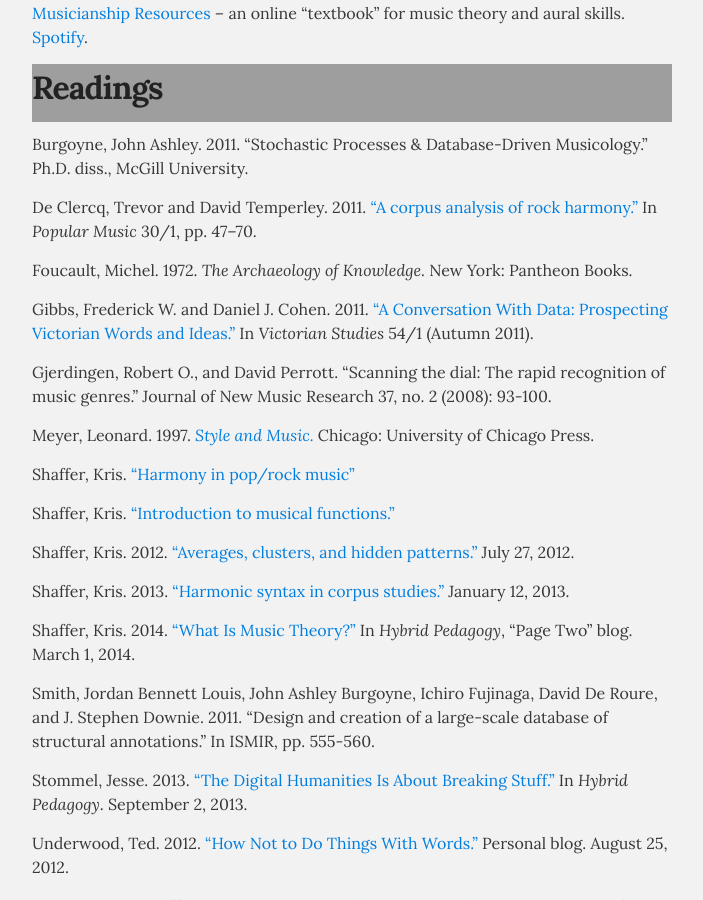
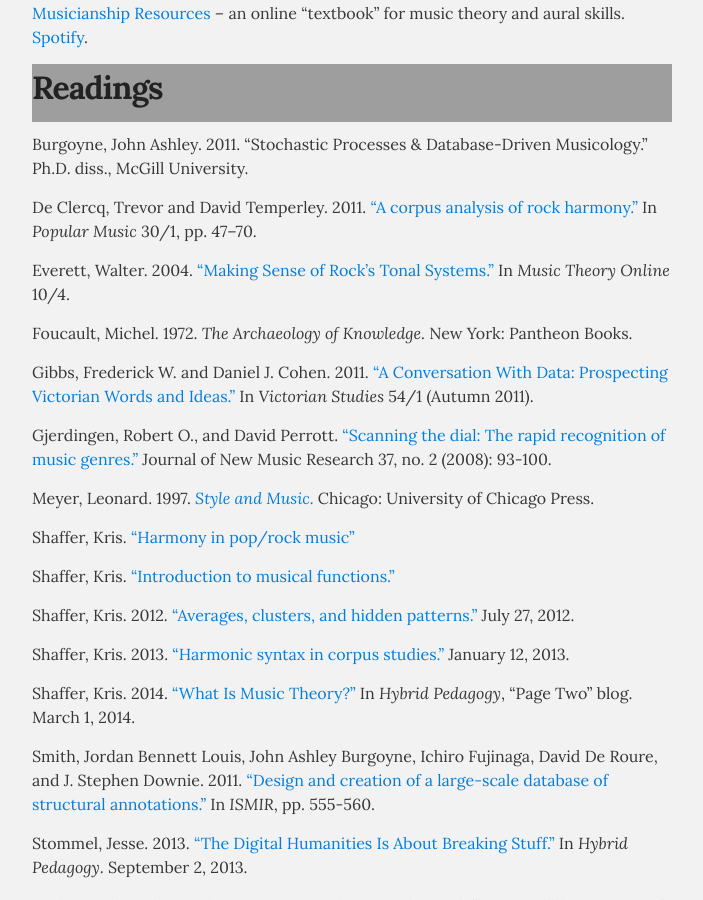
Before and after one commit to kshaffer/corpusmusic, a Jekyll site: the page built from readings.md, in a window 1280 px wide and 900 px high, scrolled down 715 px. Shown: the whole window, without its empty margins (288-991 px from the left). Built offline with Jekyll 4.4.1, drawn with Linux system fonts in a browser that asks for light colours; Markdown is read by kramdown in place of the engine named in the settings.

Commit message:
updated resources

```diff
--- a/readings.md
+++ b/readings.md
@@ -28,11 +28,13 @@ Burgoyne, John Ashley. 2011. "Stochastic Processes & Database-Driven Musicology.
 
 De Clercq, Trevor and David Temperley. 2011. ["A corpus analysis of rock harmony."](http://dx.doi.org/10.1017/S026114301000067X) In *Popular Music* 30/1, pp. 47–70.
 
+Everett, Walter. 2004. ["Making Sense of Rock's Tonal Systems."](http://www.mtosmt.org/issues/mto.04.10.4/mto.04.10.4.w_everett.html) In *Music Theory Online* 10/4.
+
 Foucault, Michel. 1972. *The Archaeology of Knowledge.* New York: Pantheon Books.
 
 Gibbs, Frederick W. and Daniel J. Cohen. 2011. ["A Conversation With Data: Prospecting Victorian Words and Ideas."](http://muse.jhu.edu/journals/victorian_studies/v054/54.1.gibbs.html) In *Victorian Studies* 54/1 (Autumn 2011).
 
-Gjerdingen, Robert O., and David Perrott. "Scanning the dial: The rapid recognition of music genres." Journal of New Music Research 37, no. 2 (2008): 93-100.
+Gjerdingen, Robert O., and David Perrott. ["Scanning the dial: The rapid recognition of music genres."](http://www.tandfonline.com/doi/abs/10.1080/.U3Qo5V7sKbg) Journal of New Music Research 37, no. 2 (2008): 93-100.
 
 Meyer, Leonard. 1997. [*Style and Music.*](https://openlibrary.org/works/OL3267613W/Style_and_music) Chicago: University of Chicago Press.
 
@@ -46,14 +48,13 @@ Shaffer, Kris. 2013. ["Harmonic syntax in corpus studies."](http://kris.shafferm
 
 Shaffer, Kris. 2014. ["What Is Music Theory?"](http://www.hybridpedagogy.com/page-two/music-theory/) In *Hybrid Pedagogy*, "Page Two" blog. March 1, 2014.
 
-Smith, Jordan Bennett Louis, John Ashley Burgoyne, Ichiro Fujinaga, David De Roure, and J. Stephen Downie. 2011. "Design and creation of a large-scale database of structural annotations." In ISMIR, pp. 555-560.
+Smith, Jordan Bennett Louis, John Ashley Burgoyne, Ichiro Fujinaga, David De Roure, and J. Stephen Downie. 2011. ["Design and creation of a large-scale database of structural annotations."](http://www.mirlab.org/conference_papers/International_Conference/ISMIR%202011/papers/PS4-14.pdf) In *ISMIR*, pp. 555-560.
 
 Stommel, Jesse. 2013. ["The Digital Humanities Is About Breaking Stuff."](http://www.hybridpedagogy.com/journal/the-digital-humanities-is-about-breaking-stuff/) In *Hybrid Pedagogy*. September 2, 2013.
 
 Underwood, Ted. 2012. ["How Not to Do Things With Words."](http://tedunderwood.com/2012/08/25/how-not-to-do-things-with-words/) Personal blog. August 25, 2012.
 
-Yim, Gary. 2012. ["Affordant Harmony in Popular Music:
-Do Physical Attributes of the Guitar Influence Chord Sequences?"](http://icmpc-escom2012.web.auth.gr/sites/default/files/papers/1156_Proc.pdf) In *Proceedings of the 12th International Conference on Music Perception and Cognition and the 8th Triennial Conference of the European Society fo the Cognitive Sciences of Music., July 23–28, 2012.
+Yim, Gary. 2012. ["Affordant Harmony in Popular Music: Do Physical Attributes of the Guitar Influence Chord Sequences?"](http://icmpc-escom2012.web.auth.gr/sites/default/files/papers/1156_Proc.pdf) In *Proceedings of the 12th International Conference on Music Perception and Cognition and the 8th Triennial Conference of the European Society fo the Cognitive Sciences of Music., July 23–28, 2012.
 
 ## Videos ##
 
```
